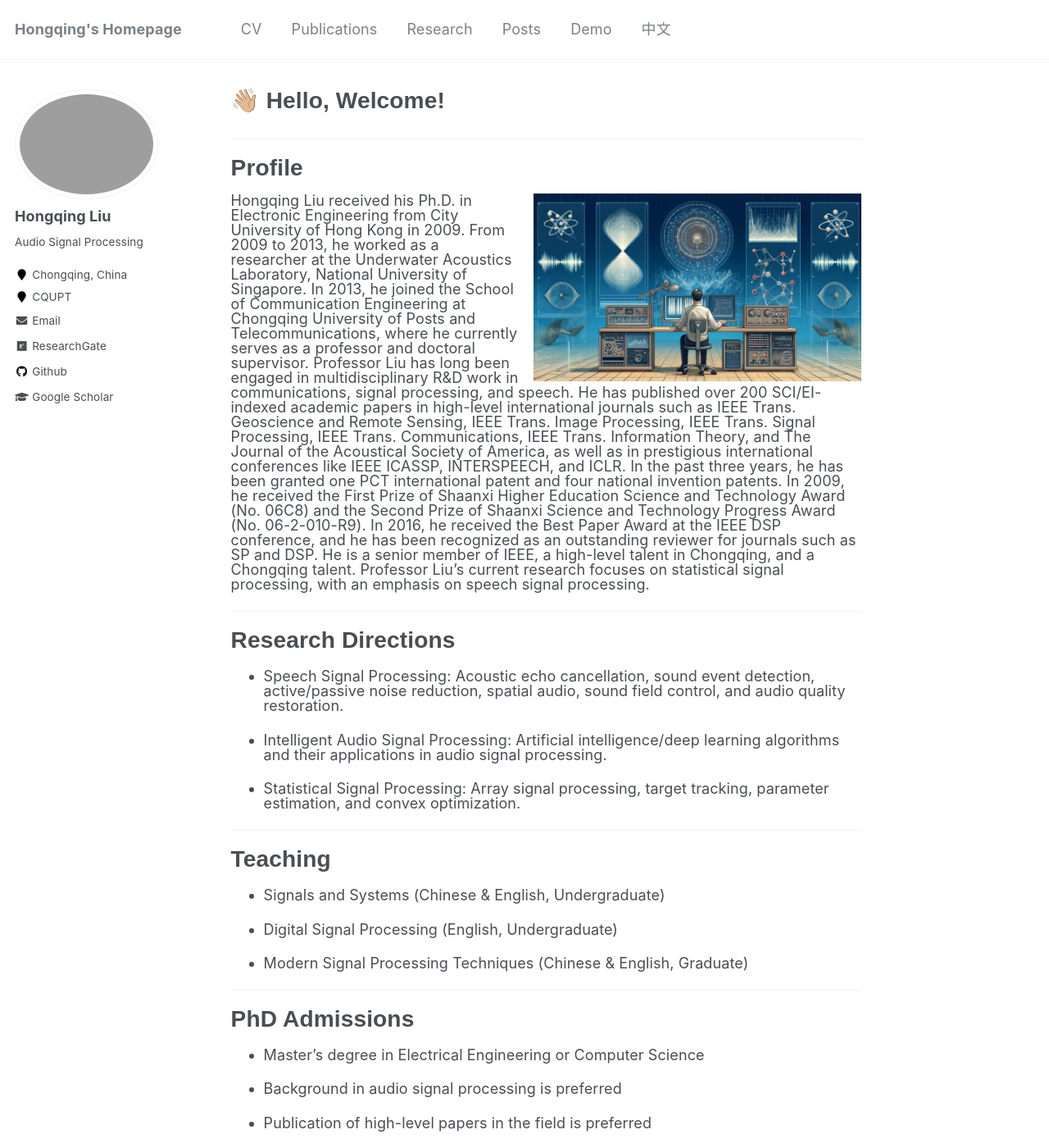
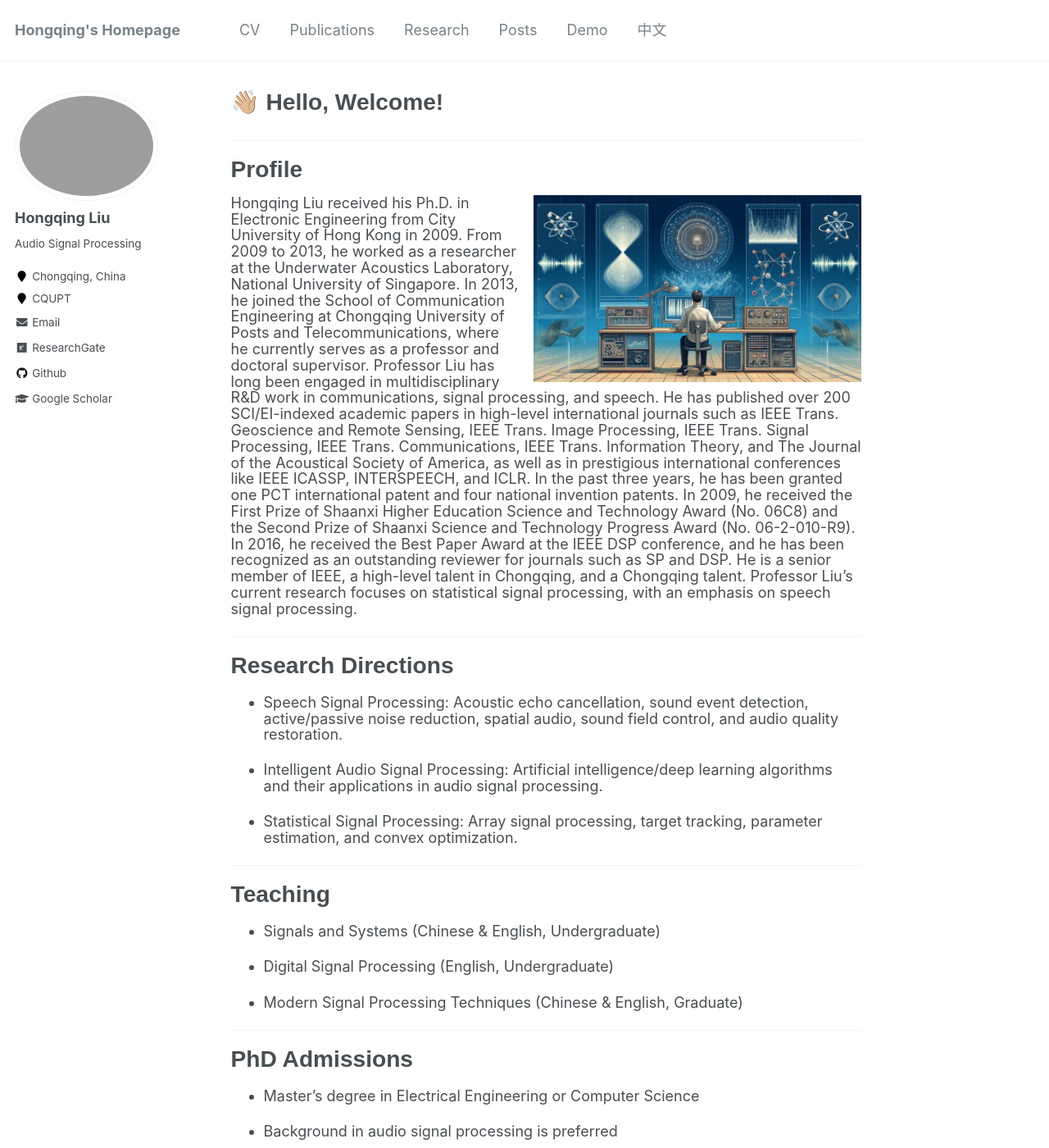
Before and after one commit to hong-qing-liu/english-hong-qing-liu.github.io, a Jekyll site: the page built from _pages/about.md, in a window 1280 px wide and 1400 px high. Shown: the whole window at 82% size. Built offline with Jekyll 4.4.1, drawn with Linux system fonts in a browser that asks for light colours; a script that is not in the unit is left out.

Commit message:
Update _base.scss

```diff
--- a/_sass/_base.scss
+++ b/_sass/_base.scss
@@ -13,8 +13,7 @@ body {
   padding-bottom: 9em;
   color: $text-color;
   font-family: $global-font-family; /*'Times New Roman', Times, serif;*/ /*STKaiti !important;*/ /*$global-font-family;*/  /* "楷体","楷体_GB2312"*/
-  line-height: 1.0;
-  letter-spacing: 0.1px;
+  line-height: 1.1;
 
   &.overflow--hidden {
     /* when primary navigation is visible, the content in the background won't scroll */
```
